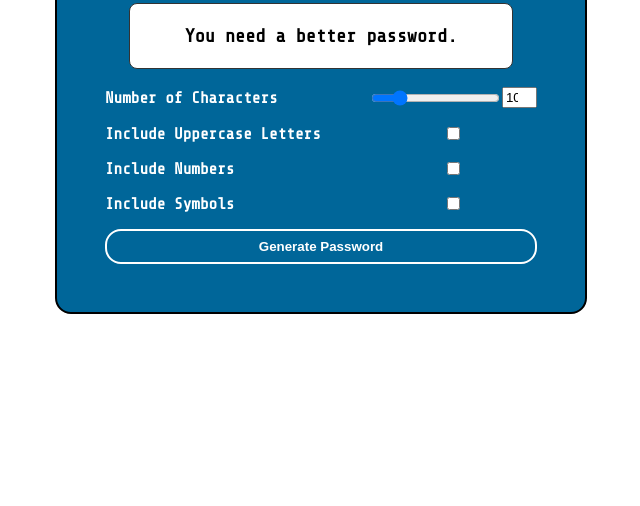
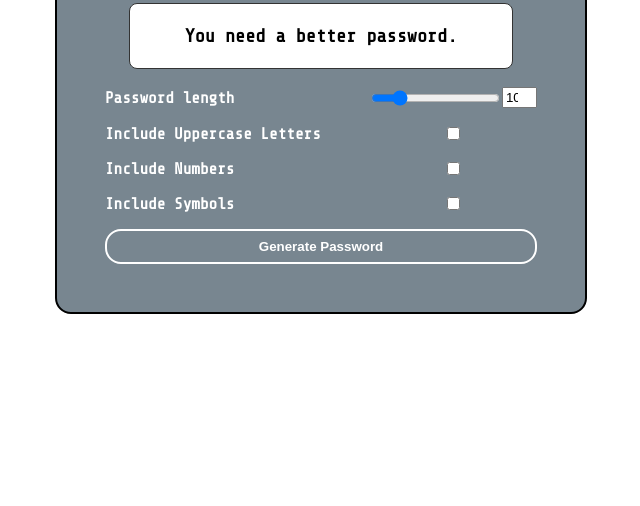
Before and after one commit to lisseteventura/password-generator, a plain HTML site: page index.html in a window 1280 px wide. Shown: the part 294-800 px from the top of the page, without its empty margins (319-959 px from the left). Drawn offline with nearby package versions, Linux system fonts and the light colour scheme.

Commit message:
minor changes

```diff
--- a/index.html
+++ b/index.html
@@ -16,7 +16,7 @@
         You need a better password.
       </h3>
       <form id="passwordGeneratorForm" class="form">
-        <label for="characterAmountNumber">Number of Characters</label>
+        <label for="characterAmountNumber">Password length</label>
         <div class="amount-container">
           <input
             type="range"
--- a/style.css
+++ b/style.css
@@ -10,7 +10,7 @@ body {
 }
 
 .container {
-  background-color: #006699;
+  background-color: #788690;
   padding: 3rem;
   border-radius: 1rem;
   border: 2px solid black;
```
